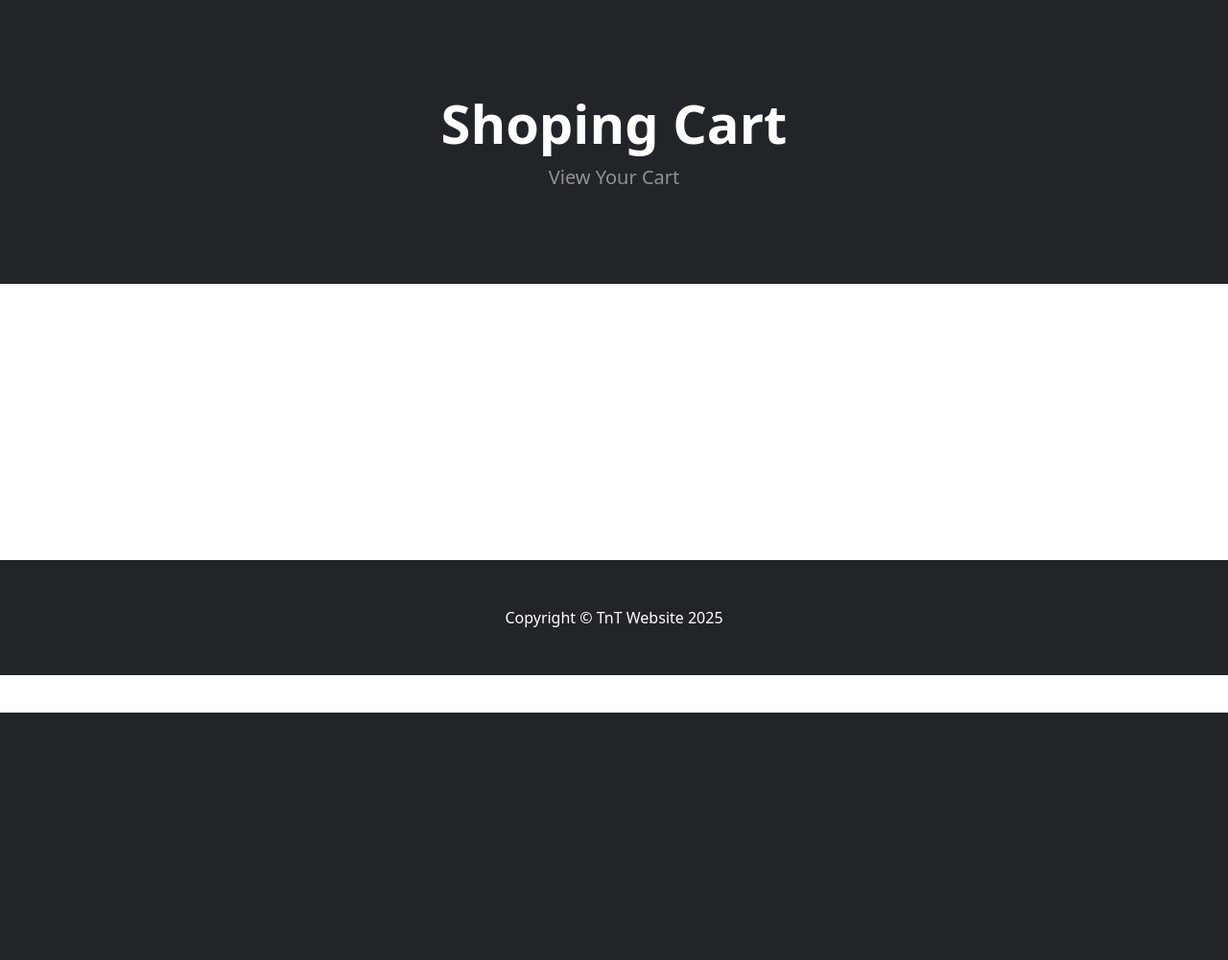
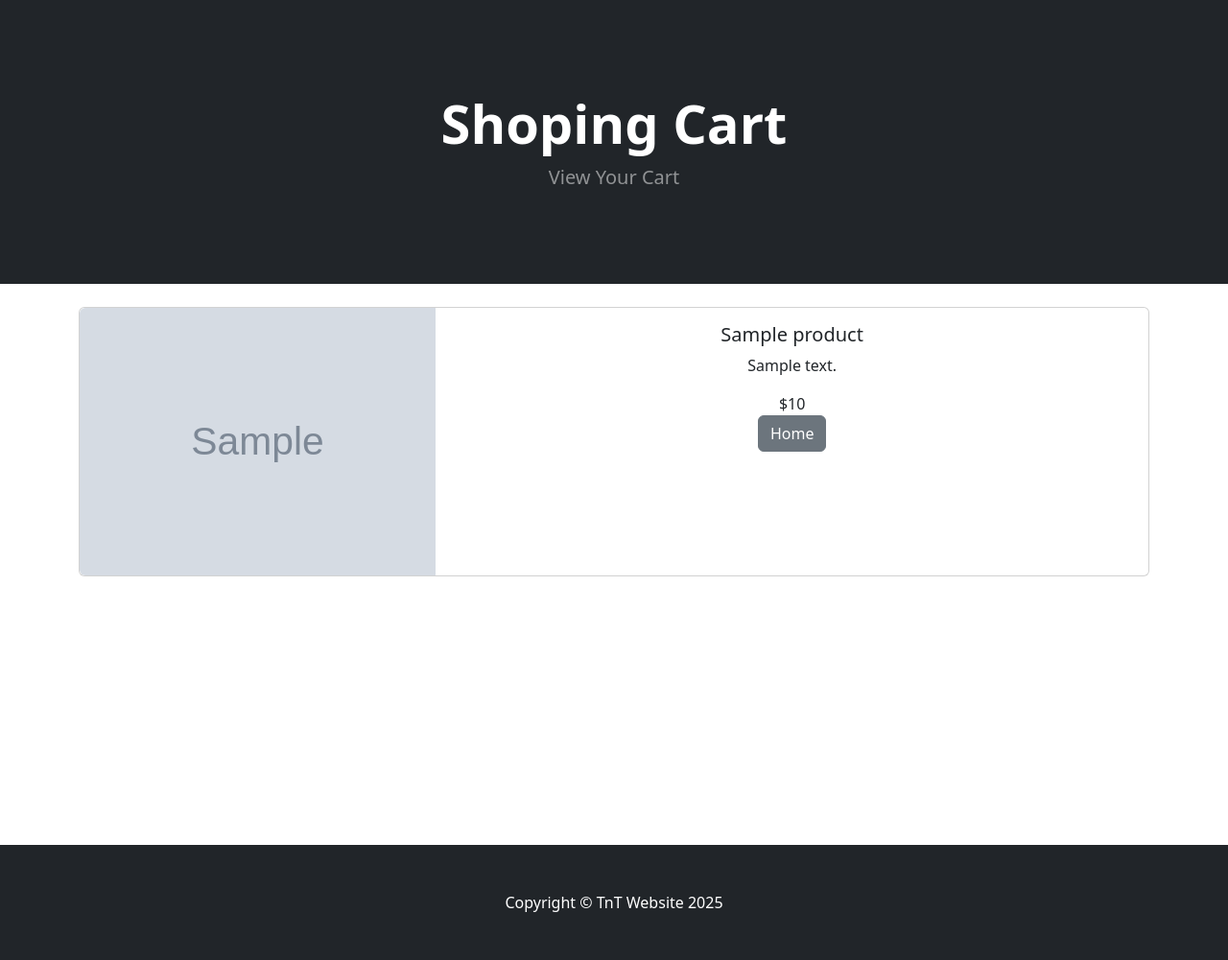
Before and after one commit to TungNT126/EcomerceWebsite_Django, a Django app: template cart/templates/cart_summary.html in a window 1280 px wide. Shown: the part 57-1058 px from the top of the page at 96% size. Before the commit the page ends 800 px from the top, so only its background shows below. Run offline with Django 4.2, Linux system fonts and the light colour scheme; the template is opened without the code that fills it: most values are stand-ins (such as "Sample title", 1, 10 or a date in 2020); grey boxes marked "Sample" are stand-in pictures; some libraries are stand-ins or nearby versions.

Commit message:
Update cart

```diff
--- a/cart/cart.py
+++ b/cart/cart.py
@@ -1,3 +1,5 @@
+from store.models import Product
+
 class Cart():
     def __init__(self, request):
         self.session = request.session
@@ -24,3 +26,13 @@ class Cart():
 
     def __len__(self):
         return len(self.cart)
+
+    def get_prods(self):
+        # Get id from cart
+        product_ids = self.cart.keys()
+
+        # Use ids to lookup products in DB
+        products = Product.objects.filter(id__in=product_ids)
+
+        # Return those look above
+        return products
--- a/cart/templates/cart_summary.html
+++ b/cart/templates/cart_summary.html
@@ -12,6 +12,52 @@
                 </div>
             </div>
         </header>
-        <br/><br/><br/><br/><br/><br/><br/><br/><br/><br/><br/><br/>
+
+        <br/>
+        <div class="container">
+            {% if cart_products %}
+            {% for product in cart_products %}
+            <div class="card mb-3">
+                <div class="row g-0">
+                  <div class="col-md-4">
+                    <img src="{{ product.image.url }}" class="img-fluid rounded-start" alt="...">
+                  </div>
+                  <div class="col-md-8">
+                    <div class="card-body">
+                    <center>
+                        <h5 class="card-title">{{ product.name }}</h5>
+                        <p class="card-text">{{ product.description }}</p>
+
+                        {% if product.is_sale %}
+                            <div class="d-flex justify-content-center small text-warning mb-2">
+                                <div class="bi-star-fill"></div>
+                                &nbsp;&nbsp;Sale&nbsp;&nbsp;
+                                <div class="bi-star-fill"></div>
+                            </div>
+                            <!-- Product price-->
+                            <strink>
+                                ${{ product.price }}
+                            </strink>
+                            &nbsp;
+                            ${{ product.sale_price }}
+                        {% else %}
+                            ${{ product.price }}
+                            <br/>
+
+
+                        {% endif %}
+
+                        <a href="{% url 'home' %}" class="btn btn-secondary">Home</a>
+                    </center>
+                    </div>
+                  </div>
+                </div>
+            </div>
+            {% endfor %}
+            {% else %}
+            There's nothing in your cart
+            {% endif %}
+        </div>
+        <br/><br/><br/><br/><br/><br/><br/><br/><br/><br/><br/>
 
 {% endblock %}
--- a/cart/views.py
+++ b/cart/views.py
@@ -4,7 +4,11 @@ from store.models import Product
 from django.http import JsonResponse
 
 def cart_summary(request):
-    return render(request, 'cart_summary.html', {})
+    # Get the cart
+    cart = Cart(request)
+    cart_products = cart.get_prods
+
+    return render(request, 'cart_summary.html', {"cart_products":cart_products})
 
 def cart_add(request):
     # Get the cart
```
Also changed, not shown: db.sqlite3.
